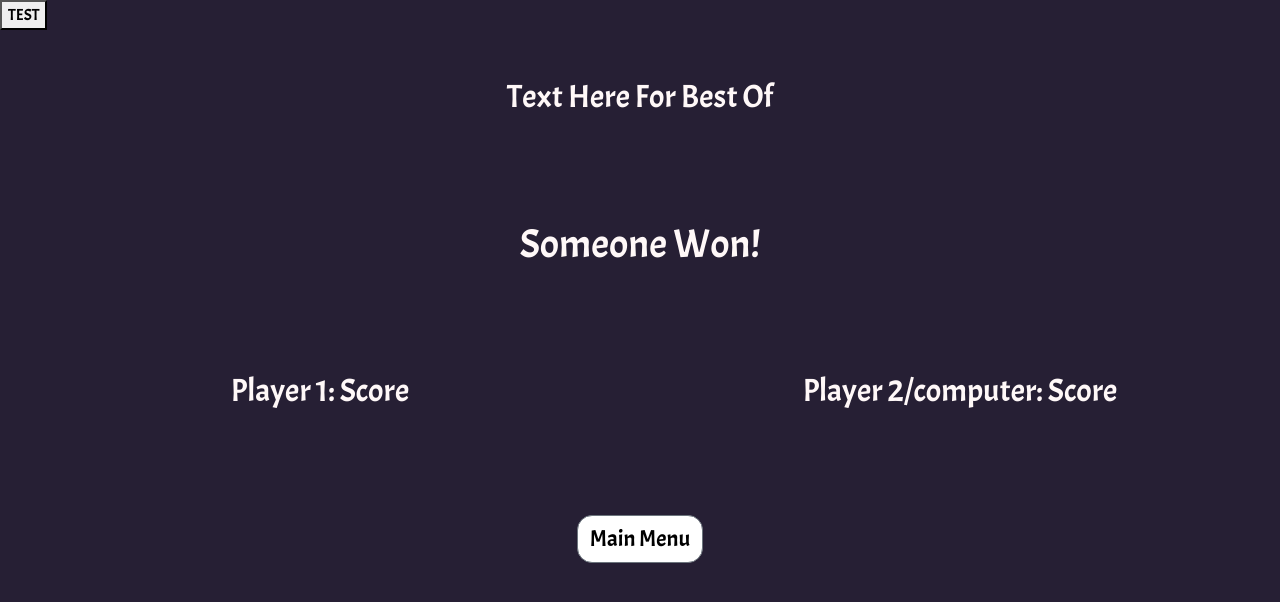
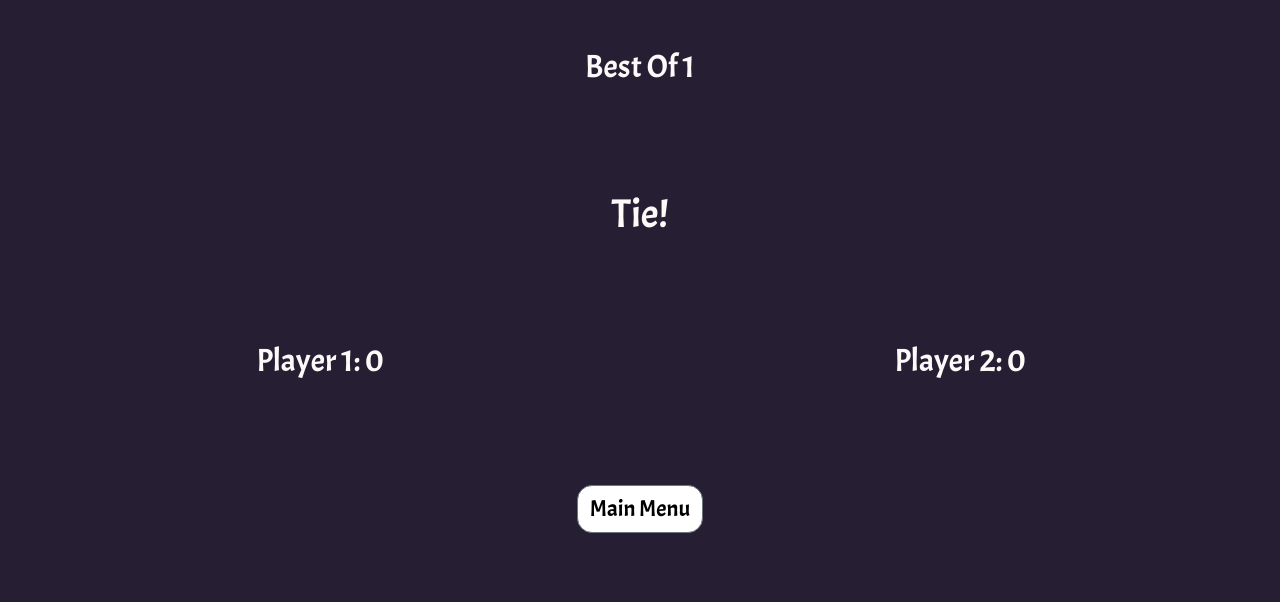
Before and after one commit to TrevorW98/ClassRPSLS, an Angular app in the folder classrpsls/: page /results in a window 1280 px wide. Shown: the top 602 px of the page. Built offline with nearby package versions, Linux system fonts and the light colour scheme.

Commit message:
add string interpolation

```diff
--- a/classrpsls/src/app/app.component.html
+++ b/classrpsls/src/app/app.component.html
@@ -1,4 +1 @@
-
-<button (click)="test()">TEST</button>
-
 <router-outlet></router-outlet>
--- a/classrpsls/src/app/pages/end/end.component.html
+++ b/classrpsls/src/app/pages/end/end.component.html
@@ -1,19 +1,19 @@
 <div class="container-fluid">
     <div class="row">
         <div class="col-12 my-5 center">
-            <h2>Text Here For Best Of</h2>
+            <h2>Best Of {{rounds}}</h2>
         </div>
 
         <div class="col-12 my-5 center">
-            <h1>Someone Won!</h1>
+            <h1>{{winner}}</h1>
         </div>
 
         <div class="col-6 my-5 center">
-            <h2>Player 1: Score</h2>
+            <h2>Player 1: {{player1Score}}</h2>
         </div>
 
         <div class="col-6 my-5 center">
-            <h2>Player 2/computer: Score</h2>
+            <h2>{{opponent}}: {{player2Score}}</h2>
         </div>
     </div>
     <div class="row">
--- a/classrpsls/src/app/pages/end/end.component.ts
+++ b/classrpsls/src/app/pages/end/end.component.ts
@@ -1,5 +1,6 @@
 import { Component, OnInit } from '@angular/core';
 import { Router } from '@angular/router';
+import { DataService } from 'src/app/services/data-service.service';
 
 @Component({
   selector: 'app-end',
@@ -8,10 +9,22 @@ import { Router } from '@angular/router';
 })
 export class EndComponent implements OnInit {
 
-  constructor(private router: Router) {
+  opponent = 'CPU';
+  player1Score = 0;
+  player2Score = 0;
+  winner = 'Player 1';
+  rounds = 1;
+
+  constructor(private router: Router, private dService: DataService) {
 
   }
   ngOnInit(): void {
+    this.opponent = this.dService.getGameType()[0] === 1 ? 'CPU' : 'Player 2';
+    this.player1Score = this.dService.getPlayerScore(1);
+    this.player2Score = this.dService.getPlayerScore(2);
+    this.winner = this.player1Score === this.player2Score ? 'Tie!'
+    : this.player1Score > this.player2Score ? 'Player 1 Wins!' : `${this.opponent} Wins!`;
+    this.rounds = this.dService.getGameType()[1];
   }
 
 
--- a/classrpsls/src/app/pages/game/game.component.ts
+++ b/classrpsls/src/app/pages/game/game.component.ts
@@ -14,7 +14,7 @@ export class GameComponent implements OnInit {
   p2choice: string = "";
   player1pts: number = 0;
   player2pts: number = 0;
-  player2: string = "default to CPU"
+  player2: string = "CPU";
   numPlayers: number = 0;
   winCondition: number = 0;
   roundCount: number = 0;
@@ -29,10 +29,12 @@ export class GameComponent implements OnInit {
   ngOnInit(): void {
     // this.valueInMain = this.dService.GetValue();
     this.numPlayers = this.dService.getGameType()[0];
+    this.player2 = this.numPlayers === 1 ? 'CPU' : 'Player 2';
     this.roundCount = this.dService.getGameType()[1];
     this.winCondition = this.dService.getGameType()[2];
     this.maxRounds = this.roundCount;
     console.log(this.dService.getGameType());
+    this.dService.SetAPIChoice();
   }
 
   //game engine start
@@ -44,7 +46,8 @@ export class GameComponent implements OnInit {
       this.p1choice = value;
       this.p1turn = false;
       if (this.numPlayers === 1) {
-        this.p2choice = this.dService.GetAPIChoice().toString();
+        this.p2choice = this.dService.GetAPIChoice().toLowerCase();
+        console.log(this.p2choice);
         this.compareRound(this.p1choice, this.p2choice)
         console.log([this.p1choice, this.p2choice])
 
@@ -59,7 +62,7 @@ export class GameComponent implements OnInit {
       console.log([this.p1choice, this.p2choice])
 
       // method/function to compare
-      this.compareRound(this.p1choice, this.p2choice)
+      this.compareRound(this.p1choice, this.p2choice);
     }
 
   }
@@ -86,7 +89,7 @@ export class GameComponent implements OnInit {
         console.log("p2wins")
         this.player2pts++;
 
-        this.roundWinner = "P2/CPU";
+        this.roundWinner = this.player2;
       }
 
     }
@@ -97,12 +100,11 @@ export class GameComponent implements OnInit {
 
     if (this.roundCount === 0 || this.player1pts === this.winCondition || this.player2pts === this.winCondition) {
       //go to end screen
+      this.dService.setFinalScore(this.player1pts, this.player2pts);
       this.goToResults();
     }
 
-    // reset
-    this.p1choice = "";
-    this.p2choice = "";
+
     //call a method to check win conditions/rounds
 
   }
@@ -110,6 +112,10 @@ export class GameComponent implements OnInit {
   nextRound() {
     this.roundWinner = "";
     this.disableBtns = false;
+    // reset
+    this.p1choice = "";
+    this.p2choice = "";
+    this.dService.SetAPIChoice();
 
   }
 
--- a/classrpsls/src/app/services/data-service.service.ts
+++ b/classrpsls/src/app/services/data-service.service.ts
@@ -13,16 +13,21 @@ export class DataService {
   private numPlayers: number = 0;
   private roundCount: number = 1;
   private winCondition: number = 0;
+  private p1FinalScore = 0;
+  private p2FinalScore = 0;
+  private cpuResponse = '';
 
   constructor(private http: HttpClient) { }
 
   GetAPIChoice() {
-    return this.http.get(this.url, { responseType: "text" }).subscribe({next: response => response})
+   return this.cpuResponse;
+  }
 
-    //.get is the ngew .fetch
-    //.subscribe is the ngew .then
+  SetAPIChoice() {
 
-    // return this.http.get(this.url).subscribe()
+    this.http.get(this.url, { responseType: "text" })
+    .subscribe(response => { this.cpuResponse = response});
+
   }
 
   getGameType() {
@@ -40,4 +45,15 @@ export class DataService {
     this.winCondition = 0;
   }
 
+  setFinalScore(p1Score: number, p2Score: number) {
+    this.p1FinalScore = p1Score;
+    this.p2FinalScore = p2Score;
+  }
+
+  getPlayerScore(player: number){
+    return player === 1 ? this.p1FinalScore : this.p2FinalScore;
+  }
+
+
+
 }
```
